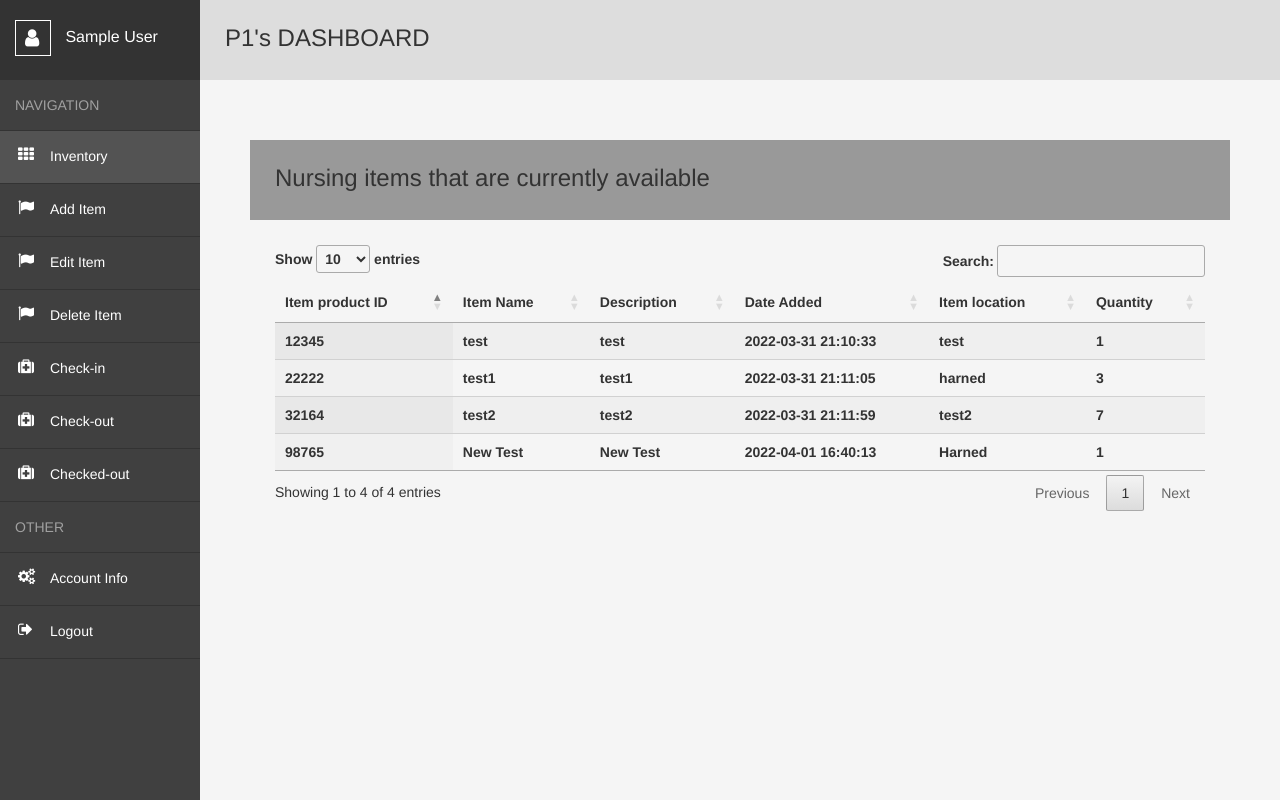
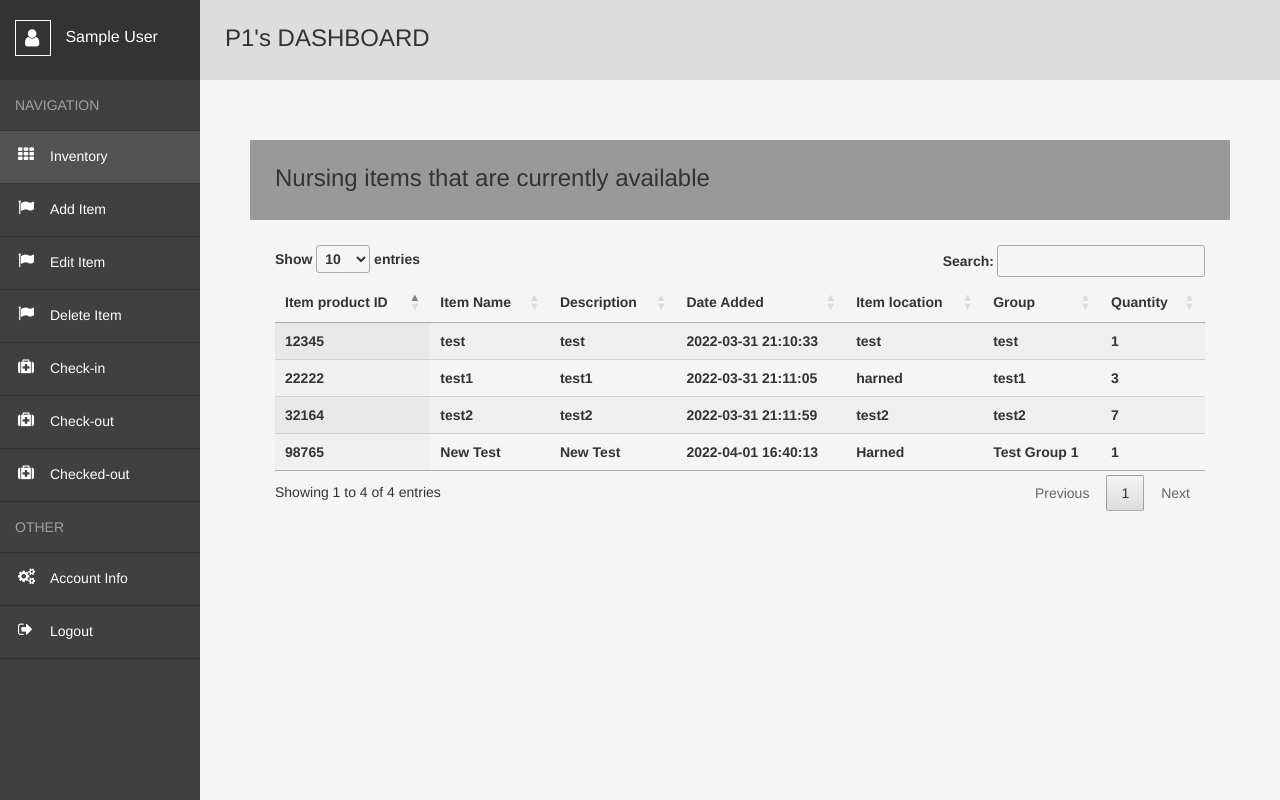
Before and after one commit to agalfred/Senior-Project, a Flask app: page /user in a window 1280 px wide. Run offline with Flask 2, Linux system fonts and the light colour scheme; the visitor is signed in with stand-in values (Sample User, id 1); data comes from the database, SQL or seed files in the repository; both versions use the stored data as it was after the commit; lists and menus that the app fills with data are empty; some libraries are stand-ins or nearby versions.

Commit message:
Added group visibility to inventory page

```diff
--- a/website/templates/user.html
+++ b/website/templates/user.html
@@ -48,6 +48,7 @@
                             <th>Description</th>
                             <th>Date Added</th>
                             <th>Item location</th>
+                            <th>Group</th>
                             <th>Quantity</th>
                         </tr>
                         </thead>
@@ -60,6 +61,7 @@
                               <th>{{row.desc}}</th>
                               <th>{{row.date_added}}</th>
                               <th>{{row.i_loc}}</th>
+                              <th>{{row.group}}</th>
                               <th>{{row.quantity}}</th>
                           </tr>
                           {% endfor %}
```
Also changed, not shown: website/database.db.
